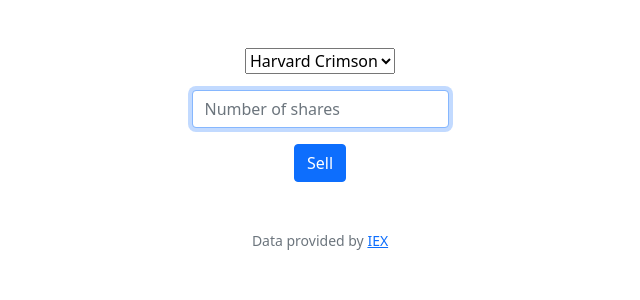
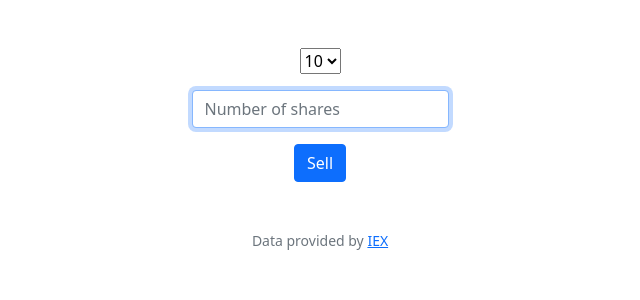
Before and after one commit to ina-inna/code50, a Flask app: template finance/templates/sell.html in a window 1280 px wide. Shown: the part 76-376 px from the top of the page, without its empty margins (320-960 px from the left). Run offline with Flask 3, Linux system fonts and the light colour scheme; the template is opened without the code that fills it: most values are stand-ins (such as "Sample title", 1, 10 or a date in 2020); some libraries are stand-ins or nearby versions.

Commit message:
Sun, Nov 26, 2023, 5:11 PM +00:00

```diff
--- a/finance/templates/sell.html
+++ b/finance/templates/sell.html
@@ -8,8 +8,10 @@
     <form action="/sell" method="post">
         <div class="mb-3">
                 <select name="color">
-                    <option value="red">Harvard Crimson</option>
-                    <option value="blue">Yale Blue</option>
+                    {% for stock in stocks %}
+                    <option value="stock"> {{ stock.stock }} </option>
+                    {% endfor %}
+
                 </select>
                     </div>
         <div class="mb-3">
```
